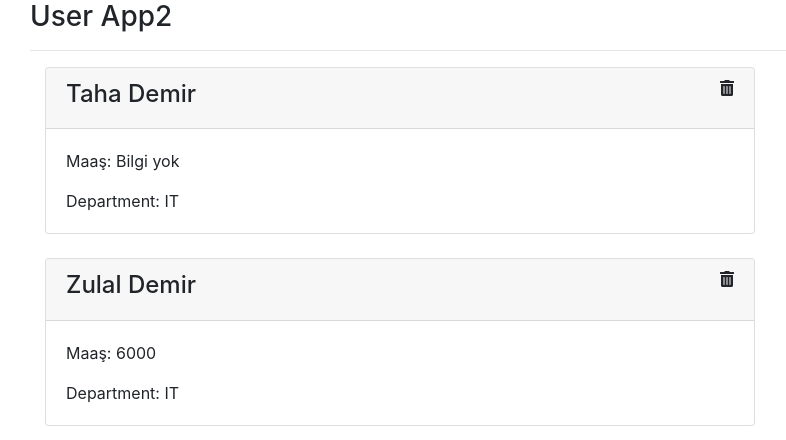
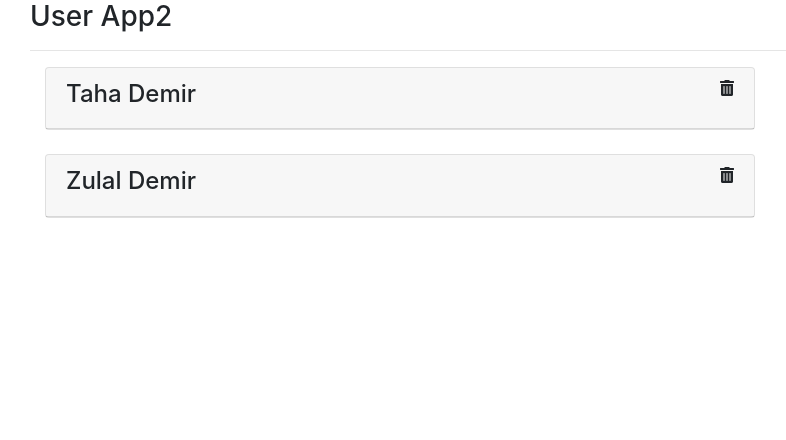
Before and after one commit to tahademir95/reactapp, a React (Create React App) app: page / in a window 1280 px wide. Shown: the top 440 px of the page, without its empty margins (55-841 px from the left). Built offline with nearby package versions, Linux system fonts and the light colour scheme.

Commit message:
state kullanımı

```diff
--- a/src/components/User.js
+++ b/src/components/User.js
@@ -3,15 +3,27 @@ import PropTypes from "prop-types";
 
 class User extends Component {
 
+    state = {
+        isVisible: false
+    }
     static defaultProps = {
         name: "Bilgi yok",
         salary: "Bilgi yok",
         department: "Bilgi yok"
     }
+    //constructor ile yaparsan state li kısmı sil
+    // constructor(props) {
+    //     super(props);
+    //
+    //     this.state = {
+    //         isVisible: false
+    //     }
+    // }
     render() {
 
         //Destructing
         const {name, department, salary} = this.props
+        const {isVisible} = this.state
 
         return (
             <div className="col-md-8 mb-4">
@@ -20,10 +32,14 @@ class User extends Component {
                         <h4 className="d-inline">{name}</h4>
                         <i className="fa fa-trash-alt" style={{cursor: "pointer"}}/>
                     </div>
-                    <div className="card-body">
-                        <p className="card-text">Maaş: {salary}</p>
-                        <p className="card-text">Department: {department}</p>
-                    </div>
+                    {
+                        isVisible ?
+                            <div className="card-body">
+                                <p className="card-text">Maaş: {salary}</p>
+                                <p className="card-text">Department: {department}</p>
+                            </div> : null
+                    }
+
                 </div>
             </div>
         );
```
